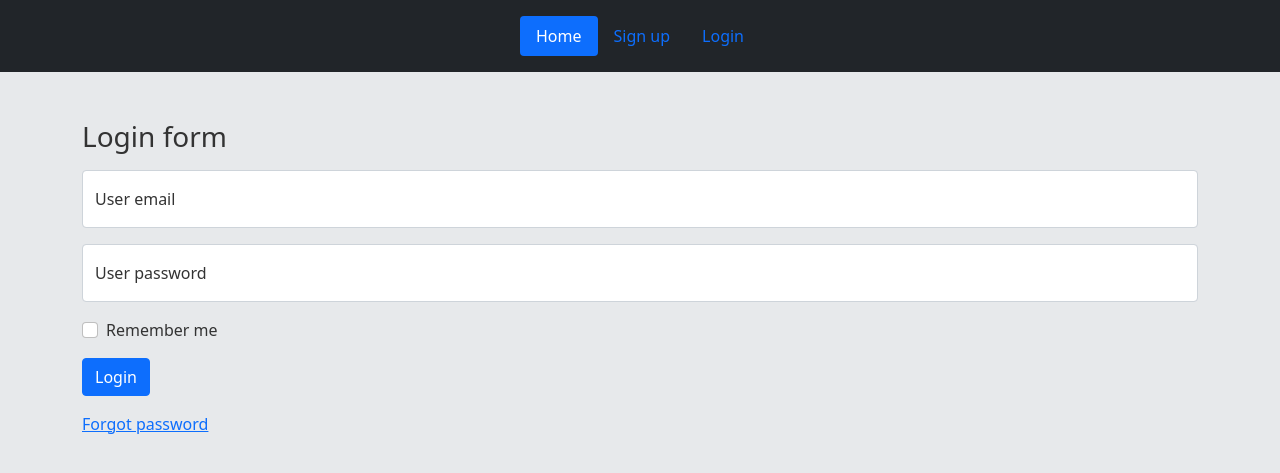
After one commit to mahfuz-prog/Flask, a Flask app: page /login/ in a window 1280 px wide. The commit adds this page. Shown: the top 473 px of the page. Run offline with Flask 3, Linux system fonts and the light colour scheme; parts of the project's set-up code (start-up, migrations or seed data) failed here and were passed over.

Commit message:
flask-login-otpview

```diff
--- a/flaskapp/forms.py
+++ b/flaskapp/forms.py
@@ -1,7 +1,10 @@
+import pyotp
 from flask_wtf import FlaskForm
 from wtforms import StringField, PasswordField, SubmitField, BooleanField
 from wtforms.validators import DataRequired, Length, Email, EqualTo, ValidationError
 from flaskapp.db_models import User
+from flaskapp import bcrypt
+from flask_login import current_user
 
 class SignUp(FlaskForm):
 	username = StringField('Name', validators=[DataRequired(), Length(min=3, max=20)])
@@ -20,3 +23,63 @@ class SignUp(FlaskForm):
 		user = User.query.filter_by(email=email.data).first()
 		if user:
 			raise ValidationError('Email already taken. Try a different one.')
+
+class LogIn(FlaskForm):
+	email = StringField('User email', validators=[DataRequired(), Email()])
+	password = PasswordField('User password', validators=[DataRequired()])
+	remember = BooleanField('Remember me')
+	submit = SubmitField('Login')
+
+	def validate_email(self, email):
+		user = User.query.filter_by(email=email.data).first()
+		if not user:
+			raise ValidationError('Please register first')
+
+#Submit veriable should different for multiple form in single route
+class ChangeUsername(FlaskForm):
+	username = StringField('New Username', validators=[DataRequired(), Length(min=3, max=20)])
+	submit_name = SubmitField('Change username')
+
+	def validate_username(self, username):
+		user = User.query.filter_by(username=username.data).first()
+		if user:
+			raise ValidationError('Username already taken. Try a different one.')
+
+#Submit veriable should different for multiple form in single route
+class ChangePassword(FlaskForm):
+	old_password = PasswordField('Current password', validators=[DataRequired()])
+	password = PasswordField('New password', validators=[DataRequired()])
+	submit_pass = SubmitField('Change password')
+
+	def validate_old_password(self, old_password):
+		if not bcrypt.check_password_hash(current_user.password, old_password.data):
+			raise ValidationError("Password dosen't match.")
+
+	def validate_password(self, password):
+		if bcrypt.check_password_hash(current_user.password, password.data):
+			raise ValidationError("Your new password is same as before! change it.")
+
+#OTP form
+class VerifyOTP(FlaskForm):
+	otp = StringField('Enter OTP', validators=[DataRequired()])
+	submit = SubmitField('Verify token')
+
+	def validate_otp(self, otp):
+		if current_user.otp_secret != None:
+			if not pyotp.TOTP(current_user.otp_secret).verify(otp.data):
+				raise ValidationError('Invalid or Expired OTP')
+
+class ResetPasswordRequest(FlaskForm):
+	email = StringField('Reset password email', validators=[DataRequired(), Email()])
+	submit = SubmitField('Request reset')
+
+	def validate_email(self, email):
+		user = User.query.filter_by(email=email.data).first()
+		if not user:
+			raise ValidationError('No account associated with this email')
+
+class ResetPassword(FlaskForm):
+	password = PasswordField('New password', validators=[DataRequired()])
+	confirm_password = PasswordField('Confirm Password', validators=[DataRequired(),
+		EqualTo('password', message='Passwords must match')])
+	submit = SubmitField('Change password')
--- a/flaskapp/routes.py
+++ b/flaskapp/routes.py
@@ -1,7 +1,11 @@
-from flaskapp import app, db, bcrypt
-from flask import render_template, url_for, flash, redirect, request
-from flaskapp.forms import SignUp
+import pyotp
+from flaskapp import app, db, bcrypt, s
+from flask import render_template, url_for, flash, redirect, request, abort, session
+from flaskapp.forms import SignUp, LogIn, ChangeUsername, ChangePassword, ResetPasswordRequest, \
+									ResetPassword, VerifyOTP
 from flaskapp.db_models import User
+from flask_login import login_user, current_user, logout_user, login_required, otp_required
+from flaskapp.message_sender import send_reset_msg, verify_email_msg
 
 @app.route('/')
 @app.route('/home/')
@@ -10,12 +14,158 @@ def home():
 
 @app.route('/signup/', methods=['GET', 'POST'])
 def signup():
+	if current_user.is_authenticated:
+		return redirect(url_for('home'))
 	form = SignUp(request.form)
-	if request.method == 'POST' and form.validate():
+	if request.method == 'POST' and form.validate_on_submit():
 		hashed_pass = bcrypt.generate_password_hash(form.password.data, rounds=13).decode('utf-8')
-		user = User(username=form.username.data, email=form.email.data, password=hashed_pass)
+		user = {'username':form.username.data, 'email': form.email.data, 'password': hashed_pass}
+		verify_email_msg(user)
+		return redirect(url_for('login'))
+	return render_template('sign_up.html', title='Sign Up', form=form)
+
+#verification route for create account token
+@app.route('/verification/<token>')
+def verification(token):
+	if current_user.is_authenticated:
+		return redirect(url_for('home'))
+	try:
+		load_user = s.loads(token, max_age=3600)
+		user = User(username=load_user['username'], email=load_user['email'], password=load_user['password'])
 		db.session.add(user)
 		db.session.commit()
-		flash(f'Account created for {form.username.data}', 'success')
+		flash(f'Account created for {user.username}', 'success')
+		return redirect('/login')
+	except:
+		flash(f'Account already exist, Timeout or Invalid token', 'warning')
+	return redirect('/home')
+
+@app.route('/login/', methods=['GET', 'POST'])
+def login():
+	if current_user.is_authenticated:
 		return redirect(url_for('home'))
-	return render_template('sign_up.html', title='Sign Up', form=form)
+	form = LogIn()
+	if request.method == 'POST' and form.validate_on_submit():
+		user = User.query.filter_by(email=form.email.data).first()
+		if user and bcrypt.check_password_hash(user.password, form.password.data):
+			login_user(user, remember=form.remember.data)
+			next_page = request.args.get('next')
+			return redirect(next_page) if next_page else redirect('/account')
+		else:
+			flash(f'Bad credentials', 'danger')
+	return render_template('login.html', title='Login', form=form)
+
+@app.route('/logout/')
+@login_required
+def logout():
+	logout_user()
+	flash(f'You are logged out', 'success')
+	#return redirect(request.referrer)
+	return redirect('/home')
+
+@app.route('/account/', methods=['GET', 'POST'])
+@login_required
+def account():
+	change_username_form = ChangeUsername()
+	change_pass_form = ChangePassword()
+	#have to check which form submitted by checking submit data
+	if change_username_form.submit_name.data and change_username_form.validate_on_submit():
+		current_user.username = change_username_form.username.data
+		db.session.commit()
+		flash(f'Username Changed', 'success')
+		return redirect('/account')
+	if change_pass_form.submit_pass.data and change_pass_form.validate_on_submit():
+		hashed_pass = bcrypt.generate_password_hash(change_pass_form.password.data, rounds=13).decode('utf-8')
+		current_user.password = hashed_pass
+		db.session.commit()
+		flash(f'Password Changed', 'success')
+		return redirect('/account')
+	return render_template('account.html', title='My Account', change_username_form=change_username_form,\
+	 change_pass_form=change_pass_form)
+
+#forgot password
+@app.route('/forgot-password/', methods=['GET', 'POST'])
+def forgot_password():
+	if current_user.is_authenticated:
+		return redirect(url_for('home'))
+	form = ResetPasswordRequest()
+	if request.method == 'POST' and form.validate_on_submit():
+		user = User.query.filter_by(email=form.email.data).first()
+		send_reset_msg(user)
+	return render_template('forgot_password.html', title='Forgot Password', form=form)
+
+#verification route for reset password token
+@app.route('/reset/<token>', methods=['GET', 'POST'])
+def verify_reset(token):
+	if current_user.is_authenticated:
+		return redirect(url_for('home'))
+	user = User.verify_reset_token(token, max_age=1800)
+	if user is None:
+		flash(f'Timeout or invalid token', 'warning')
+		return redirect('/forgot-password/')
+	form = ResetPassword()
+	if request.method == 'POST' and form.validate_on_submit():
+		user.password = bcrypt.generate_password_hash(form.password.data, rounds=13).decode('utf-8')
+		db.session.commit()
+		flash(f'Password Changed', 'success')
+		return redirect('/login')
+	return render_template('verify_reset.html', title='Set Password', form=form)
+
+#Enable two factor authentication
+@app.route('/enable-two-factor/', methods=['GET', 'POST'])
+@login_required
+def enable_two_factor():
+	if current_user.otp_secret != None:
+		flash(f'Already enabled','info')
+		return redirect('/account')
+	if current_user.otp_secret is None:
+		#this key sent to template for render with form and get back after form validation
+		key = pyotp.random_base32()
+		form = VerifyOTP()
+		if form.validate_on_submit():
+			#get the key from form
+			key = request.form.get("secret")
+			if pyotp.TOTP(key).verify(form.otp.data):
+				current_user.otp_secret = key
+				db.session.commit()
+				flash(f'Successfuly enabled 2FA', 'success')
+				return redirect('/account')
+			else:
+				flash(f'Invalid or Expired OTP', 'info')
+				return redirect(url_for('enable_two_factor'))
+	return render_template('MultiFA.html', title='Enable multi factor authentication', form=form, secret=key)
+
+@app.route('/disable-two-factor/')
+@login_required
+def disable_two_factor():
+	if current_user.otp_secret is None:
+		flash('Already disabled', 'info')
+		return redirect('/account')
+	if current_user.otp_secret != None:
+		current_user.otp_secret = None
+		db.session.commit()
+		flash('2FA disabled', 'success')
+		return redirect('/account')
+
+#OTP verification
+@app.route('/verify-otp/', methods=['POST', 'get'])
+@login_required
+def verify_otp_form():
+	if current_user.otp_secret is None:
+		flash('2FA disabled. Please enable first', 'info')
+		return redirect('/account/')
+
+	form = VerifyOTP()
+	if form.validate_on_submit():
+		session.pop(f'{current_user.id}_otp', None)
+		session[f'{current_user.id}_otp'] = form.otp.data
+		next_page = request.args.get('next')
+		return redirect(next_page) if next_page else redirect('/account')
+	return render_template('verify_otp.html', title="OTP verification", form=form)
+
+# to access this route need login_required and otp_required
+@app.route('/secure-page/', methods=['GET', 'POST'])
+@login_required
+@otp_required
+def secure_page():
+	return 'secure data'
--- a/flaskapp/templates/layout.html
+++ b/flaskapp/templates/layout.html
@@ -22,12 +22,19 @@
       <header class="d-flex justify-content-center py-3">
         <ul class="nav nav-pills">
           <li class="nav-item"><a href="{{ url_for('home') }}" class="nav-link active" aria-current="page">Home</a></li>
-          <li class="nav-item"><a href="{{ url_for('signup') }}" class="nav-link">Sign up</a></li>
+          {% if current_user.is_authenticated %}
+            <li class="nav-item"><a href="{{ url_for('secure_page') }}" class="nav-link">Super secure page</a></li>
+            <li class="nav-item"><a href="{{ url_for('account') }}" class="nav-link">Account</a></li>
+            <li class="nav-item"><a href="{{ url_for('logout') }}" class="nav-link">Logout</a></li>
+          {% else %}
+            <li class="nav-item"><a href="{{ url_for('signup') }}" class="nav-link">Sign up</a></li>
+            <li class="nav-item"><a href="{{ url_for('login') }}" class="nav-link">Login</a></li>
+          {% endif %}
         </ul>
       </header>
     </div>
   </div>
-  <div class="container block-container">
+  <div class="container block-container mt-2">
     {{ flash_template(get_flashed_messages(with_categories=true)) }}
   </div>
 
--- /dev/null
+++ b/flaskapp/templates/login.html
@@ -0,0 +1,20 @@
+{% from 'templates.html' import field_template %}
+{% extends 'layout.html' %}
+{% block body_block %}
+<main class="form-signin mt-5">
+  <form method="POST" action="">
+    <h1 class="h3 mb-3 fw-normal">Login form</h1>
+	    {{ form.hidden_tag() }}
+	    {{ field_template(form.email, placeholder=form.email.label.text) }}
+	    {{ field_template(form.password, placeholder=form.password.label.text) }}
+	    <div class="form-check mb-3">
+				{{ form.remember(class='form-check-input') }}
+		    {{ form.remember.label(class='form-check-label')}}
+			</div>
+	    {{ form.submit(class="btn btn-primary") }}
+  </form>
+  <div class="mt-3">
+  	<a href="{{url_for('forgot_password')}}">Forgot password</a>
+  </div>
+</main>
+{% endblock %}
--- a/flaskapp/templates/sign_up.html
+++ b/flaskapp/templates/sign_up.html
@@ -13,7 +13,7 @@
 
     <div class="form-check mb-3">
       <input class="form-check-input" type="checkbox" value="" id="flexCheckCheckedDisabled" checked disabled>
-      <label class="form-check-label" for="flexCheckCheckedDisabled">By Sign up, you agree to the terms of use.</label>
+      By Sign up, you agree to the terms of use.
     </div>
 
     {{ form.submit(class="btn btn-primary") }}
--- a/flaskapp/templates/templates.html
+++ b/flaskapp/templates/templates.html
@@ -21,3 +21,12 @@
 		{% endif %}
 	{% endwith %}
 {% endmacro %}
+
+{% macro field_template_single(field) %}
+{{ field(class='form-control', **kwargs)|safe }}
+<ul style="padding-left: 0px;">
+	{% for error in field.errors %}
+	<li style="color:red;">{{ error }}</li>
+	{% endfor %}
+</ul>
+{% endmacro %}
```
Also changed, not shown: a.py (added, +42 -0 lines), flaskapp/__init__.py (+25 -0 lines), flaskapp/db_models.py (+31 -2 lines), flaskapp/message_sender.py (added, +46 -0 lines), flaskapp/templates/MultiFA.html (added, +40 -0 lines), flaskapp/templates/account.html (added, +37 -0 lines), flaskapp/templates/forgot_password.html (added, +16 -0 lines), flaskapp/templates/verify_otp.html (added, +17 -0 lines), flaskapp/templates/verify_reset.html (added, +17 -0 lines), requirements.txt (added, +19 -0 lines), README.md, 1 other file.
